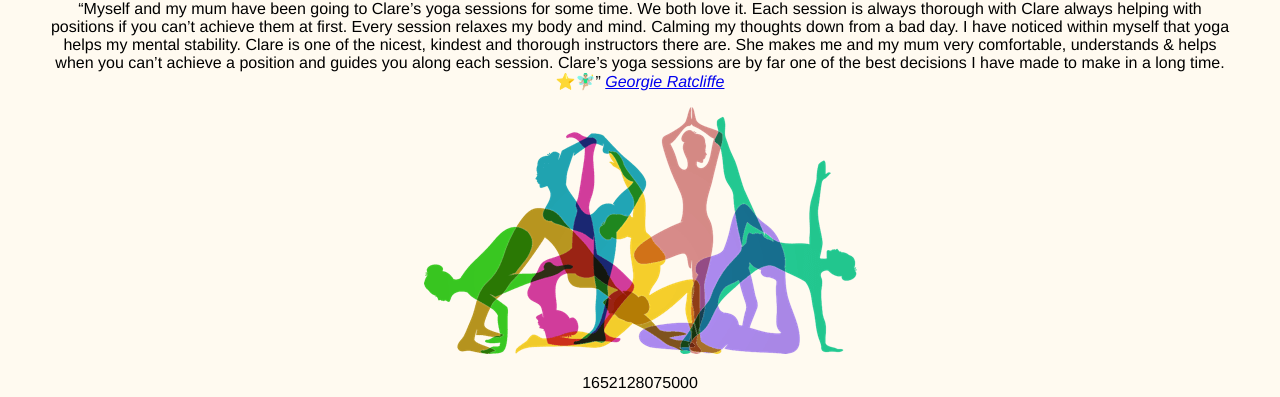
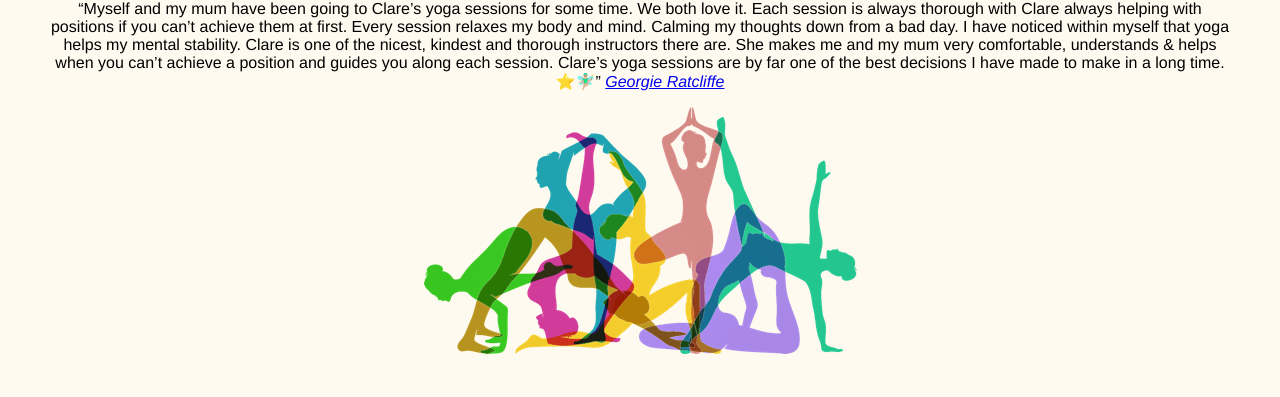
Before and after one commit to michrome/hello-yoga, a Next.js app: page / in a window 1280 px wide. Shown: the part 716-1113 px from the top of the page. After the commit the page ends 1090 px from the top, so only its background shows below. Built offline with nearby package versions, Linux system fonts and the light colour scheme.

Commit message:
Use Next Image component

```diff
--- a/pages/index.js
+++ b/pages/index.js
@@ -11,8 +11,10 @@ import { zonedTimeToUtc } from "date-fns-tz";
 import Review from "../components/review";
 import Schema from "../components/schema";
 import reviewData from "../data/reviews";
+import helloYoga from "../public/images/hello-yoga.png";
+import yogaPeople from "../public/images/yoga-people.png";
 
-function HomePage({ reviews, eventDates, now }) {
+function HomePage({ reviews, eventDates }) {
   return (
     <>
       <Schema reviews={reviews} eventDates={eventDates} />
@@ -51,7 +53,7 @@ function HomePage({ reviews, eventDates, now }) {
         />
       </Head>
       <p>
-        <img src="images/hello-yoga.png" alt="hello YOGA" />
+        <Image src={helloYoga} alt="hello YOGA" />
       </p>
       <h2>Thursdays 19:00–20:00</h2>
       <p id="beckwith-health-club">
@@ -85,11 +87,9 @@ function HomePage({ reviews, eventDates, now }) {
       {reviews.map((review, index) => (
         <Review review={review} key={index} />
       ))}
-
       <p>
-        <img src="images/yoga-people.png" id="yoga-people" />
+        <Image src={yogaPeople} id="yoga-people" />
       </p>
-      {now}
     </>
   );
 }
@@ -113,7 +113,6 @@ export async function getServerSideProps() {
     props: {
       reviews: reviews,
       eventDates: eventDates,
-      now: Date.now(),
     },
   };
 }
```
